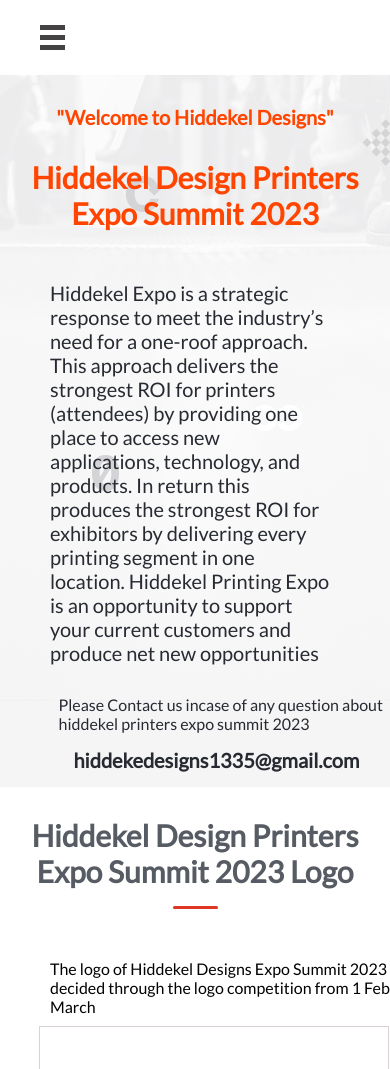
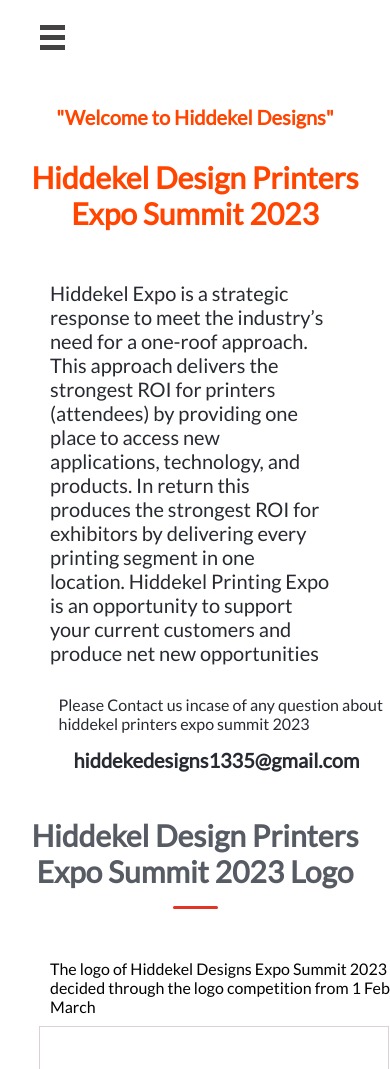
Before and after one commit to Caren-Koroeny/hiddekel-global-summit, a website: page about.html in a window 390 px wide. Shown: the top 1069 px of the page. Drawn offline with Linux system fonts and the light colour scheme.

Commit message:
made the about hero page to be white

```diff
--- a/assets/styles/mobile-about.css
+++ b/assets/styles/mobile-about.css
@@ -95,11 +95,6 @@ body {
   .block-tiles li {
     flex: 0 0 100%;
     line-height: 1;
-  }
-
-  .about-hero {
-    background-image: url(../images/mobile_intro_bg.png);
-    background-repeat: no-repeat;
   }
 
   .about-hero > h1 {
```
